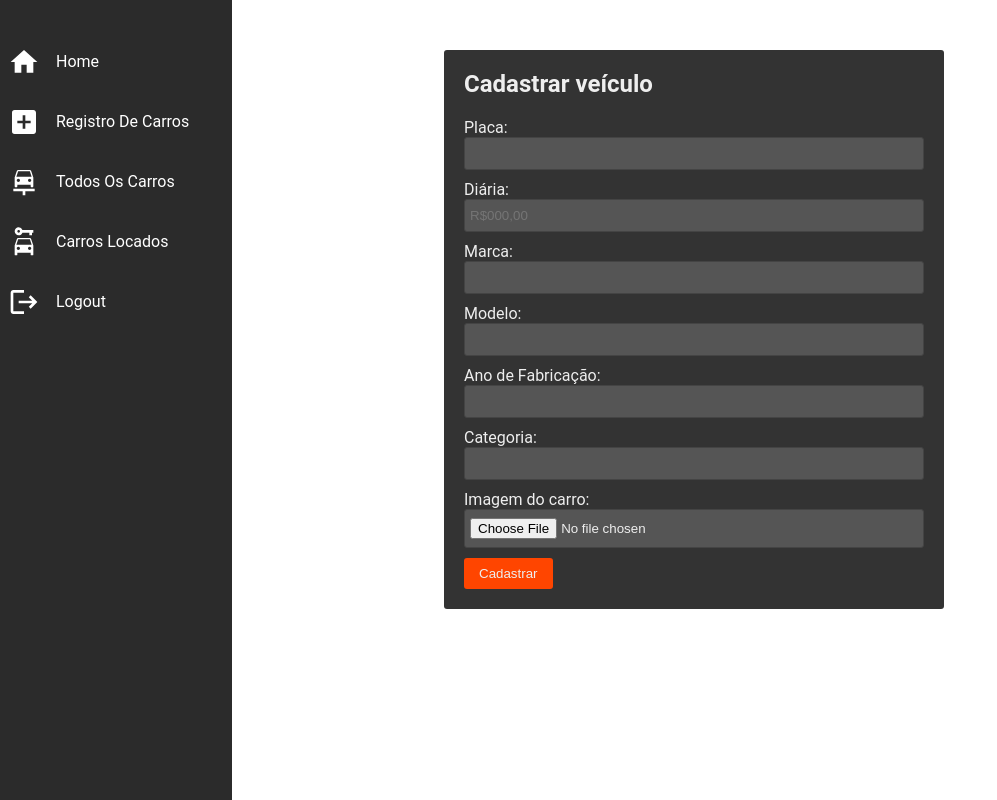
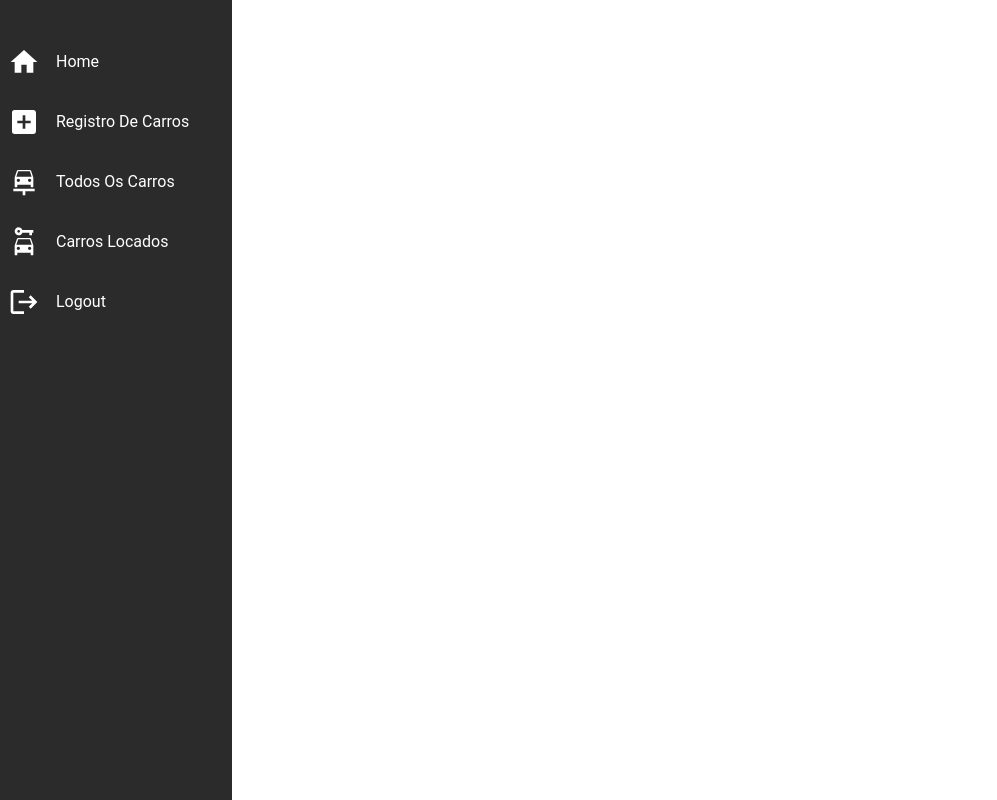
Before and after one commit to eliasfernandescout/jetcar-frontend, a React (Create React App) app: page / in a window 1280 px wide. Shown: the whole page, without its empty margins (0-997 px from the left). Built offline with nearby package versions, Linux system fonts and the light colour scheme.

Commit message:
refactor: remove cars from home

```diff
--- a/src/pages/home/Home.tsx
+++ b/src/pages/home/Home.tsx
@@ -1,105 +1,8 @@
-import React, { useState } from 'react'
-import { carRegistration } from 'services/car-registration.service'
-import { toast } from 'react-toastify'
+import React from 'react'
 
-import * as S from './Home.style'
-
-function Home () {
-  const [form, setForm] = useState({
-    licensePlate: '',
-    dailyPrice: '',
-    brand: '',
-    model: '',
-    year: '',
-    category: '',
-    carImage: ''
-  })
-
-  const handleChange = (event: React.ChangeEvent<HTMLInputElement>) => {
-    const inputName = event.target?.name
-    const inputValue = event?.target?.value
-
-    const isFile = event.target.type === 'file'
-
-    if (isFile && event?.target?.files) {
-      const file = event?.target?.files[0]
-      const formData = { ...form, [inputName]: file }
-      return setForm(formData)
-    }
-
-    const formData = { ...form, [inputName]: inputValue }
-    setForm(formData)
-  }
-
-  const handleSubmit = async (event: React.FormEvent<HTMLFormElement>): Promise<void> => {
-    event.preventDefault()
-    const formData = new FormData()
-    formData.append('licensePlate', form.licensePlate)
-    formData.append('dailyPrice', form.dailyPrice)
-    formData.append('brand', form.brand)
-    formData.append('model', form.model)
-    formData.append('year', form.year)
-    formData.append('category', form.category)
-
-    const response = await carRegistration(formData)
-    if (response.status === 201) {
-      toast.success('Carro registrado com sucesso!')
-      setForm({
-        licensePlate: '',
-        dailyPrice: '',
-        brand: '',
-        model: '',
-        year: '',
-        category: '',
-        carImage: ''
-      })
-      return
-    }
-    toast.error('Algo deu errado, tente novamente.')
-  }
-
+const Home = () => {
   return (
-
-    <S.Form onSubmit={handleSubmit}>
-      <S.FormTitle>Cadastrar veículo</S.FormTitle>
-      <div>
-        <label>Placa:</label>
-        <S.Input
-          type="text"
-          id="licensePlate"
-          name='licensePlate'
-          value={form.licensePlate}
-          onChange={handleChange} />
-      </div>
-      <div>
-        <label>Diária:</label>
-        <S.Input type="text" placeholder='R$000,00' id="dailyPrice" name='dailyPrice' value={form.dailyPrice} onChange={handleChange}/>
-      </div>
-      <div>
-        <label>Marca:</label>
-        <S.Input type="text" id="brand" name='brand' value={form.brand} onChange={handleChange} />
-      </div>
-      <div>
-        <label>Modelo:</label>
-        <S.Input type="text" id="model" name='model' value={form.model} onChange={handleChange} />
-      </div>
-      <div>
-        <label>Ano de Fabricação:</label>
-        <S.Input type="text" id="year" name='year' value={form.year} onChange={handleChange} />
-      </div>
-      <div>
-        <label>Categoria:</label>
-        <S.Input type="text" id="category" name='category' value={form.category} onChange={handleChange} />
-      </div>
-      <div>
-        <label>Imagem do carro:</label>
-        <S.Input type="file" id="carImage" name='carImage' value={form.carImage} onChange={handleChange} />
-      </div>
-      <S.Button>
-        Cadastrar
-      </S.Button>
-    </S.Form>
-
+    <div>Home</div>
   )
 }
 
```
